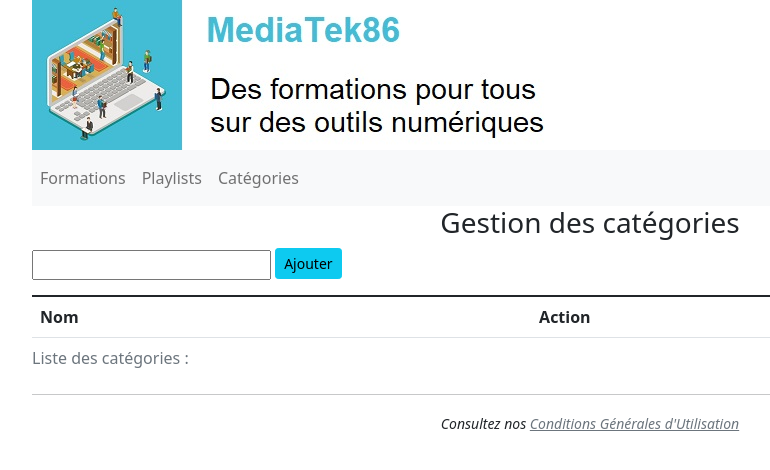
After one commit to Codingbts/mediatekformation, a Symfony app: template templates/admin/admin.categories.html.twig in a window 1280 px wide. The commit adds this page. Shown: the top 470 px of the page, without its empty margins (50-820 px from the left). Run offline with Twig, Linux system fonts and the light colour scheme; the template is opened without the code that fills it, so the values that code supplies are empty; some libraries are stand-ins or nearby versions.

Commit message:
Mission 2 Tâche 3 : gérer les catégories

```diff
--- a/src/Controller/admin/AdminPlaylistController.php
+++ b/src/Controller/admin/AdminPlaylistController.php
@@ -98,7 +98,6 @@ class AdminPlaylistController extends AbstractController {
         $playlist = $this->playlistRepository->find($id);
 
         if (!$playlist) {
-
             $this->addFlash('error', 'Aucune playlist trouvée');
             return $this->redirectToRoute("admin.playlists");
         }
--- /dev/null
+++ b/templates/admin/admin.categories.html.twig
@@ -0,0 +1,46 @@
+{% extends "baseadmin.html.twig" %}
+
+{% block body %}
+    {% for message in app.flashes('error') %}
+        <div class="alert alert-danger">
+            {{ message }}
+        </div>
+    {% endfor %}
+    <div class="text-center">
+        <h3>Gestion des catégories</h3>
+    </div>
+    <form class="form-inline mt-1" method="POST" action="{{ path('admin.categories.ajout', {champ:'name'}) }}">
+        <div class="form-group mr-1 mb-2">
+            <input type="text" class="sm" name="name">
+            <input type="hidden" name="_token" value="{{ csrf_token('filtre_categories') }}">
+            <button type="submit" class="btn btn-info mb-2 btn-sm">Ajouter</button>
+        </div>
+    </form>
+    <table class="table table-striped">
+        <caption>Liste des catégories :</caption>
+        <thead>
+            <tr>
+                <th class="text-left align-top" scope="col">
+                    Nom
+                </th>
+                <th class="text-left align-top" scope="col">
+                    Action
+                </th>
+            </tr>
+        </thead>
+        <tbody>
+            {% for categorie in categories %}
+            <tr>
+                <td class="text-left">
+                    {{ categorie.name }}
+                </td>
+                <td>
+                    {% for i in 0..7 %}&nbsp;{% endfor %}<a href='{{ path('admin.categories.suppr', {id:categorie.id}) }}' class='btn btn-danger' onclick="return confirm('Êtes-vous sûr de vouloir supprimer {{ categorie.name }} ?')">Supprimer</a>
+                </td>
+            </tr>
+            {% endfor %}
+        </tbody>
+    </table>
+
+
+{% endblock %}
--- a/templates/admin/admin.formations.html.twig
+++ b/templates/admin/admin.formations.html.twig
@@ -10,7 +10,7 @@
         <thead>
             <tr>
         <div class='text-end'>
-            <a href='{{ path('admin.formation.ajout') }}' class='btn btn-primary'>Ajouter une nouvelle visite</a><br />
+            <a href='{{ path('admin.formation.ajout') }}' class='btn btn-primary'>Ajouter une nouvelle formation</a><br />
         </div>
                 <br /><th class="text-left align-top" scope="col">
                     formation<br />
--- a/templates/admin/admin.playlists.html.twig
+++ b/templates/admin/admin.playlists.html.twig
@@ -9,7 +9,7 @@
     {% endfor %}
     <h1 class="text-center">Gestion des playlists</h1><br/>
      <div class='text-end'>
-            <a href='{{ path('admin.playlist.ajout') }}' class='btn btn-primary'>Ajouter une nouvelle visite</a><br />
+            <a href='{{ path('admin.playlist.ajout') }}' class='btn btn-primary'>Ajouter une nouvelle playlist</a><br />
         </div>
         <br/>
     <table class="table table-striped">
--- a/templates/baseadmin.html.twig
+++ b/templates/baseadmin.html.twig
@@ -14,6 +14,9 @@
                     </li>
                     <li class="nav-item">
                         <a class="nav-link" href="{{ path('admin.playlists') }}">Playlists</a>
+                    </li>
+                    <li class="nav-item">
+                        <a class="nav-link" href="{{ path('admin.categories') }}">Catégories</a>
                     </li>
                 </ul>
             </div>
```
Also changed, not shown: src/Controller/admin/AdminCategorieController.php (added, +87 -0 lines), src/Repository/CategorieRepository.php (+9 -0 lines), 1 other file.
